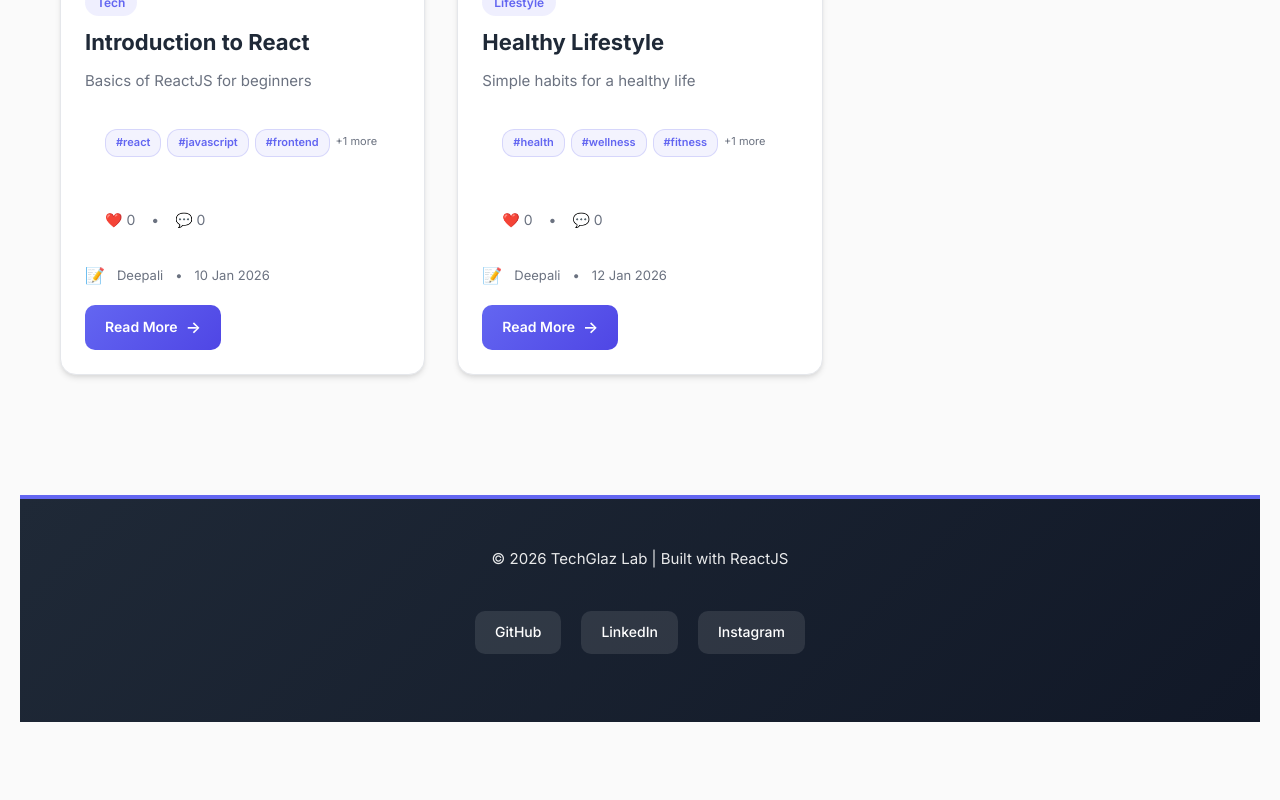
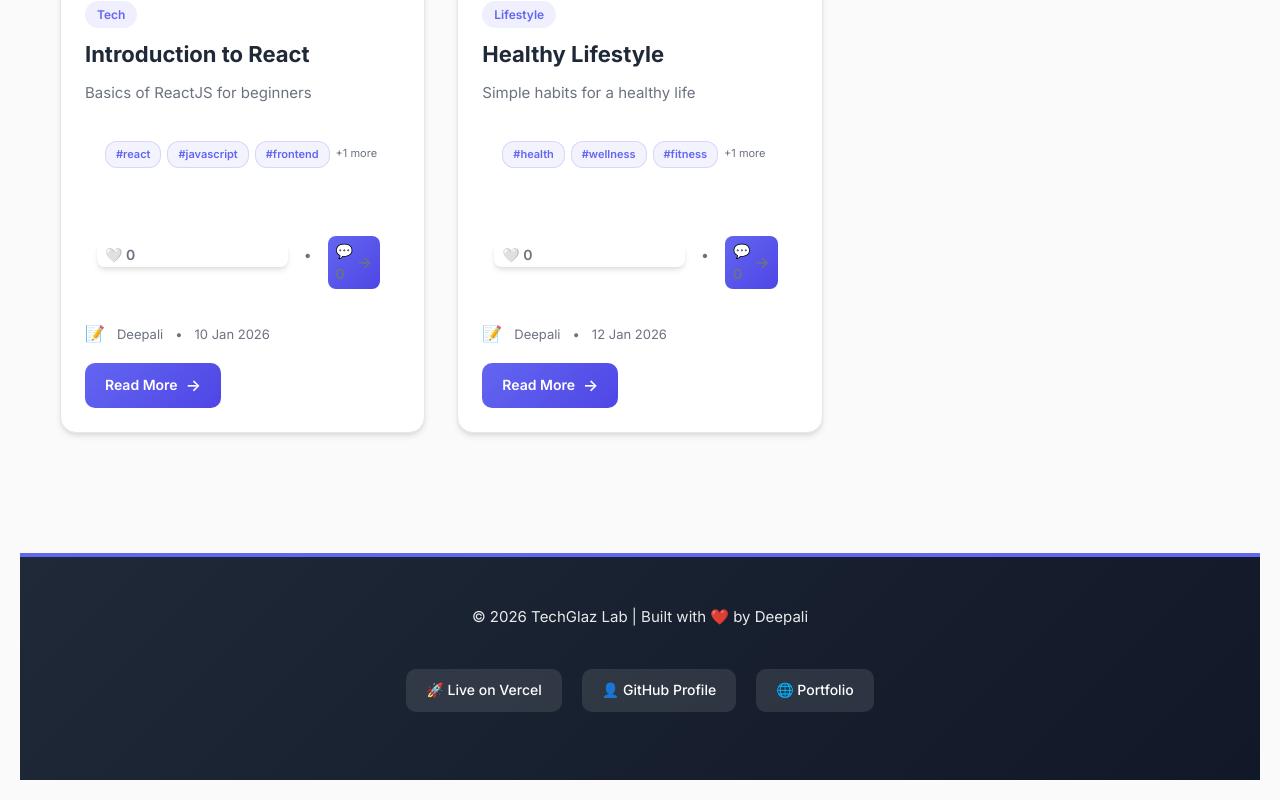
Before and after one commit to Deepali025/Blog-website, a React (Vite) app: page /blogs in a window 1280 px wide. Shown: the part 672-1472 px from the top of the page. Before the commit the page ends 1414 px from the top, so only its background shows below. Built offline with nearby package versions, Linux system fonts and the light colour scheme.

Commit message:
Link GitHub profile and update project folders

```diff
--- a/package.json
+++ b/package.json
@@ -1,7 +1,7 @@
 {
   "name": "blog-website",
   "private": true,
-  "version": "0.0.0",
+  "version": "0.0.1",
   "type": "module",
   "scripts": {
     "dev": "vite",
--- a/src/components/BlogCard.jsx
+++ b/src/components/BlogCard.jsx
@@ -11,13 +11,30 @@
  * - Shows blog image, title, description
  * - Displays category badge
  * - Shows first 3 tags with overflow indicator
- * - Displays like and comment counts
+ * - Displays clickable like and comment counts
  * - Links to full blog details page
  */
 
+import { useState } from "react";
 import { Link } from "react-router-dom";
+import { toggleLike, hasUserLiked } from "../utils/localStorage";
 
 function BlogCard({ blog }) {
+    // Local state for likes to provide immediate feedback
+    const [liked, setLiked] = useState(hasUserLiked(blog.id));
+    const [likesCount, setLikesCount] = useState(blog.likes || 0);
+
+    /**
+     * Handle like button click
+     * Toggles like status in localStorage and updates local state
+     */
+    const handleLikeClick = (e) => {
+        e.preventDefault();
+        const newLikedState = toggleLike(blog.id);
+        setLiked(newLikedState);
+        setLikesCount(prev => newLikedState ? prev + 1 : Math.max(0, prev - 1));
+    };
+
     return (
         <div className="card">
             {/* Blog featured image */}
@@ -70,7 +87,7 @@ function BlogCard({ blog }) {
                     </div>
                 )}
 
-                {/* Engagement metrics - likes and comments */}
+                {/* Engagement metrics - clickable likes and comments */}
                 <div style={{
                     display: 'flex',
                     gap: '16px',
@@ -79,13 +96,49 @@ function BlogCard({ blog }) {
                     fontSize: '14px',
                     color: 'var(--text-gray)'
                 }}>
-                    <span style={{ display: 'flex', alignItems: 'center', gap: '4px' }}>
-                        ❤️ {blog.likes || 0}
-                    </span>
+                    {/* Clickable Like Button */}
+                    <button
+                        onClick={handleLikeClick}
+                        style={{
+                            background: 'transparent',
+                            border: 'none',
+                            cursor: 'pointer',
+                            display: 'flex',
+                            alignItems: 'center',
+                            gap: '4px',
+                            color: liked ? '#ef4444' : 'var(--text-gray)',
+                            fontSize: '14px',
+                            padding: '4px 8px',
+                            borderRadius: '8px',
+                            transition: 'all 0.2s ease',
+                            marginLeft: '-8px' // Align with text
+                        }}
+                        className="card-like-btn"
+                        title={liked ? "Unlike" : "Like"}
+                    >
+                        {liked ? '❤️' : '🤍'} {likesCount}
+                    </button>
+
                     <span>•</span>
-                    <span style={{ display: 'flex', alignItems: 'center', gap: '4px' }}>
+
+                    {/* Clickable Comment Count - Links to details page */}
+                    <Link
+                        to={`/blogs/${blog.id}#comments`}
+                        style={{
+                            display: 'flex',
+                            alignItems: 'center',
+                            gap: '4px',
+                            textDecoration: 'none',
+                            color: 'var(--text-gray)',
+                            padding: '4px 8px',
+                            borderRadius: '8px',
+                            transition: 'all 0.2s ease'
+                        }}
+                        className="card-comment-link"
+                        title="View comments"
+                    >
                         💬 {blog.comments?.length || 0}
-                    </span>
+                    </Link>
                 </div>
 
                 {/* Author and date metadata */}
--- a/src/components/Footer.jsx
+++ b/src/components/Footer.jsx
@@ -9,13 +9,13 @@ function Footer() {
   return (
     <footer className="footer">
       {/* Copyright text */}
-      <p>© 2026 TechGlaz Lab | Built with ReactJS</p>
+      <p>© 2026 TechGlaz Lab | Built with ❤️ by Deepali</p>
 
       {/* Social media links */}
       <div className="social">
-        <a href="https://github.com/Deepali025" target="_blank" rel="noreferrer">GitHub</a>
-        <a href="#" target="_blank" rel="noreferrer">LinkedIn</a>
-        <a href="#" target="_blank" rel="noreferrer">Instagram</a>
+        <a href="https://blog-advanced.vercel.app" target="_blank" rel="noreferrer" title="Live Website">🚀 Live on Vercel</a>
+        <a href="https://github.com/Deepali025" target="_blank" rel="noreferrer" title="Follow me">👤 GitHub Profile</a>
+        <a href="https://github.com/Deepali025" target="_blank" rel="noreferrer" title="Portfolio">🌐 Portfolio</a>
       </div>
     </footer>
   );
--- a/src/components/Navbar.jsx
+++ b/src/components/Navbar.jsx
@@ -37,7 +37,10 @@ function Navbar() {
         <nav>
             <div className="nav-container">
                 {/* Site logo/brand */}
-                <h2>TechGlaz Lab</h2>
+                {/* Site logo/brand - Clickable Link to Home */}
+                <Link to="/" style={{ textDecoration: 'none' }}>
+                    <h2>TechGlaz Lab</h2>
+                </Link>
 
                 {/* Mobile Menu Button */}
                 <button
@@ -54,7 +57,8 @@ function Navbar() {
                     <Link to="/blogs" onClick={() => setIsMenuOpen(false)}>All Blogs</Link>
                     <Link to="/create" onClick={() => setIsMenuOpen(false)}>Create Blog</Link>
                     <Link to="/about" onClick={() => setIsMenuOpen(false)}>About</Link>
-                    <a href="https://github.com/Deepali025" target="_blank" rel="noopener noreferrer">GitHub</a>
+                    <a href="https://github.com/Deepali025" target="_blank" rel="noreferrer" style={{ color: 'var(--primary)', fontWeight: 'bold' }}>👤 GitHub</a>
+                    <a href="https://blog-advanced.vercel.app" target="_blank" rel="noreferrer" style={{ color: 'var(--primary)', fontWeight: 'bold' }}>🚀 Live Demo</a>
                 </div>
 
                 {/* Dark mode toggle button - Always visible or moved to menu?
--- a/src/index.css
+++ b/src/index.css
@@ -308,6 +308,17 @@ h2 {
 
 .card a:hover::after {
   transform: translateX(4px);
+}
+
+.card-like-btn:hover,
+.card-comment-link:hover {
+  background: rgba(99, 102, 241, 0.08) !important;
+  transform: translateY(-1px);
+}
+
+body.dark .card-like-btn:hover,
+body.dark .card-comment-link:hover {
+  background: rgba(255, 255, 255, 0.1) !important;
 }
 
 /* ===== CATEGORY BADGE ===== */
--- a/src/pages/About.jsx
+++ b/src/pages/About.jsx
@@ -54,8 +54,8 @@ function About() {
                     borderRadius: '16px',
                     textAlign: 'center'
                 }}>
-                    <p style={{ fontSize: '16px', fontWeight: '600', color: 'var(--primary)' }}>
-                        Made with ❤️ by Deepali
+                    <p style={{ fontSize: '16px', fontWeight: '600', color: 'var(--text-dark)' }}>
+                        Made with ❤️ by <a href="https://github.com/Deepali025" target="_blank" rel="noreferrer" style={{ color: 'var(--primary)', textDecoration: 'none' }}>Deepali</a>
                     </p>
                 </div>
             </div>
--- a/src/pages/BlogDetails.jsx
+++ b/src/pages/BlogDetails.jsx
@@ -11,7 +11,7 @@ function BlogDetails() {
 
     useEffect(() => {
         const blogs = getBlogs();
-        const foundBlog = blogs.find(b => b.id === id);
+        const foundBlog = blogs.find(b => String(b.id) === id);
         setBlog(foundBlog);
         setLiked(hasUserLiked(id));
 
@@ -23,6 +23,16 @@ function BlogDetails() {
                 metaDescription.setAttribute("content", foundBlog.description || foundBlog.content.substring(0, 155));
             }
         }
+
+        // Handle scroll to comments if URL hash is present
+        if (window.location.hash === '#comments') {
+            setTimeout(() => {
+                const element = document.getElementById('comments');
+                if (element) {
+                    element.scrollIntoView({ behavior: 'smooth' });
+                }
+            }, 500);
+        }
     }, [id]);
 
     const handleLike = () => {
@@ -31,7 +41,7 @@ function BlogDetails() {
 
         // Refresh blog data
         const blogs = getBlogs();
-        const updatedBlog = blogs.find(b => b.id === id);
+        const updatedBlog = blogs.find(b => String(b.id) === id);
         setBlog(updatedBlog);
     };
 
@@ -50,7 +60,7 @@ function BlogDetails() {
 
         // Refresh blog data
         const blogs = getBlogs();
-        const updatedBlog = blogs.find(b => b.id === id);
+        const updatedBlog = blogs.find(b => String(b.id) === id);
         setBlog(updatedBlog);
 
         // Clear form
@@ -64,7 +74,7 @@ function BlogDetails() {
 
             // Refresh blog data
             const blogs = getBlogs();
-            const updatedBlog = blogs.find(b => b.id === id);
+            const updatedBlog = blogs.find(b => String(b.id) === id);
             setBlog(updatedBlog);
         }
     };
@@ -141,7 +151,7 @@ function BlogDetails() {
                 alignItems: 'center',
                 flexWrap: 'wrap'
             }}>
-                <span>✍️ {blog.author}</span>
+                <span>✍️ <a href="https://github.com/Deepali025" target="_blank" rel="noreferrer" style={{ color: 'var(--primary)', textDecoration: 'none', fontWeight: '600' }}>{blog.author}</a></span>
                 <span>•</span>
                 <span>📅 {blog.date}</span>
                 <span>•</span>
@@ -216,7 +226,7 @@ function BlogDetails() {
             </div>
 
             {/* Comments Section */}
-            <div className="comments-section" style={{
+            <div id="comments" className="comments-section" style={{
                 background: 'var(--bg-white)',
                 padding: '32px',
                 borderRadius: '20px',
--- a/src/pages/EditBlog.jsx
+++ b/src/pages/EditBlog.jsx
@@ -39,7 +39,7 @@ function EditBlog() {
         document.title = "Edit Blog - TechGlaz Lab";
 
         const blogs = getBlogs();
-        const foundBlog = blogs.find(b => b.id === id);
+        const foundBlog = blogs.find(b => String(b.id) === id);
 
         if (foundBlog) {
             setBlog(foundBlog);
@@ -108,7 +108,7 @@ function EditBlog() {
     const updateBlog = () => {
         if (blog) {
             const blogs = getBlogs();
-            const blogToUpdate = blogs.find(b => b.id === id);
+            const blogToUpdate = blogs.find(b => String(b.id) === id);
 
             if (blogToUpdate) {
                 // Parse tags from comma-separated string to array
```
Also changed, not shown: vercel.json (added), 1 other file (tests, documents, lock files or other folders).
